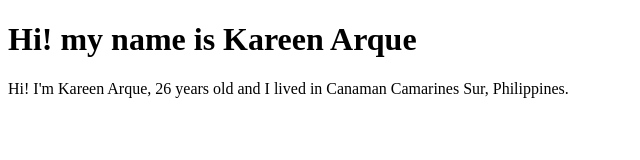
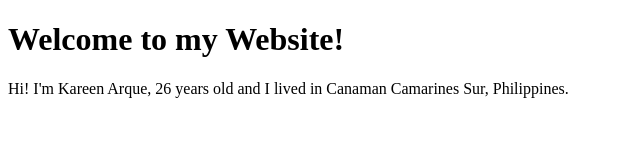
Before and after one commit to kareen0525arque/kareen0525arque.github.io, a plain HTML site: page index.html in a window 1280 px wide. Shown: the whole page, without its empty margins (0-640 px from the left). Drawn offline with Linux system fonts and the light colour scheme.

Commit message:
Initial Commit

```diff
--- a/index.html
+++ b/index.html
@@ -5,7 +5,7 @@
   <title>Kareen Arque</title>
 </head>
 <body>
- <h1>Hi! my name is Kareen Arque</h1>
+ <h1>Welcome to my Website!</h1>
  <p>Hi! I'm Kareen Arque, 26 years old and I lived in Canaman Camarines Sur, Philippines.</p>
 </body>
 </html>
```
